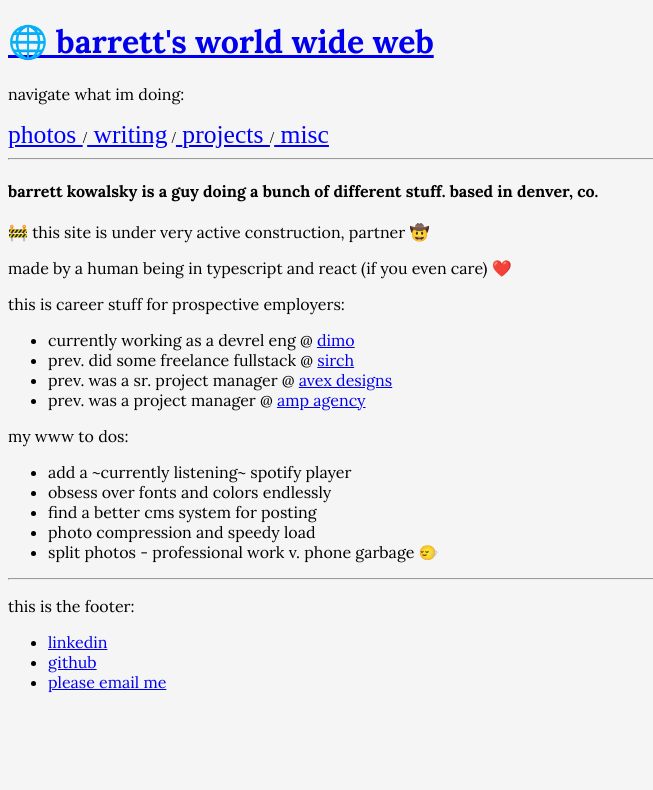
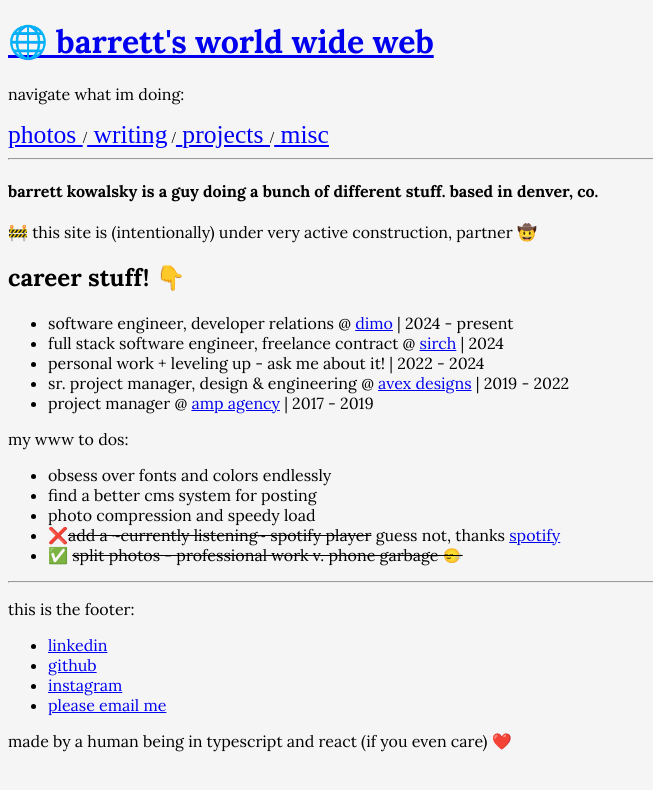
Before and after one commit to barrettk8090/barretts-world-wide-web, a React (Vite) app: page / in a window 1280 px wide. Shown: the top 790 px of the page, without its empty margins (0-653 px from the left). Built offline with nearby package versions, Linux system fonts and the light colour scheme.

Commit message:
cleanup, footer, be nicer

```diff
--- a/src/components/Experience.tsx
+++ b/src/components/Experience.tsx
@@ -1,12 +1,13 @@
 export default function Experience() {
     return (
         <div>
-            <p>this is career stuff for prospective employers:</p>
+            <h2>career stuff! 👇</h2>
             <ul>
-                <li>currently working as a devrel eng @ <a target="_blank" href="https://www.dimo.org/">dimo</a></li>
-                <li>prev. did some freelance fullstack @ <a target="_blank" href="https://www.sirch.ai/">sirch</a></li>
-                <li>prev. was a sr. project manager @ <a target="_blank" href="http://avexdesigns.com/">avex designs</a></li>
-                <li>prev. was a project manager @ <a target="_blank" href="https://www.ampagency.com/">amp agency</a></li>
+                <li>software engineer, developer relations @ <a target="_blank" href="https://www.dimo.org/">dimo</a> | 2024 - present</li>
+                <li>full stack software engineer, freelance contract @ <a target="_blank" href="https://www.sirch.ai/">sirch</a> | 2024 </li>
+                <li>personal work + leveling up - ask me about it! | 2022 - 2024 </li>
+                <li>sr. project manager, design & engineering @ <a target="_blank" href="http://avexdesigns.com/">avex designs</a> | 2019 - 2022</li>
+                <li>project manager @ <a target="_blank" href="https://www.ampagency.com/">amp agency</a> | 2017 - 2019</li>
             </ul>
         </div>
     )
--- a/src/components/Footer.tsx
+++ b/src/components/Footer.tsx
@@ -6,8 +6,10 @@ export default function Footer(){
             <ul>
                 <li><a target="_blank" href="https://www.linkedin.com/in/barrettkowalsky/">linkedin</a></li>
                 <li><a target="_blank" href="https://github.com/barrettk8090">github</a></li>
+                <li><a target="_blank" href="https://www.instagram.com/barrettkowalsky">instagram</a></li>
                 <li><a target="_blank" href="mailto:barrettkowalsky@gmail.com">please email me</a></li>
             </ul>
+            <p> made by a human being in typescript and react (if you even care) ❤️</p>
         </div>
     )
 }
--- a/src/components/Home.tsx
+++ b/src/components/Home.tsx
@@ -5,8 +5,7 @@ export default function Home(){
     return(
         <div>
             <h4>barrett kowalsky is a guy doing a bunch of different stuff. based in denver, co.</h4>
-            <p>🚧 this site is under very active construction, partner 🤠 </p>
-            <p> made by a human being in typescript and react (if you even care) ❤️</p>
+            <p>🚧 this site is (intentionally) under very active construction, partner 🤠 </p>
             <Experience/>
             <Tasks/>
         </div>
--- a/src/components/Tasks.tsx
+++ b/src/components/Tasks.tsx
@@ -3,11 +3,11 @@ export default function Tasks() {
         <div>
             <p> my www to dos: </p>
             <ul>
-                <li>add a ~currently listening~ spotify player</li>
                 <li>obsess over fonts and colors endlessly</li>
                 <li>find a better cms system for posting</li>
                 <li>photo compression and speedy load</li>
-                <li>split photos - professional work v. phone garbage 🙂‍↔️</li>
+                <li>❌<s>add a ~currently listening~ spotify player</s> guess not, thanks <a target="_blank" href="https://www.reddit.com/r/truespotify/comments/1q4sbi3/new_developer_apps_silently_disabled_integrations/">spotify</a></li>
+                <li>✅ <s>split photos - professional work v. phone garbage 🙂‍↔️</s></li>
             </ul>
         </div>
     )
```
